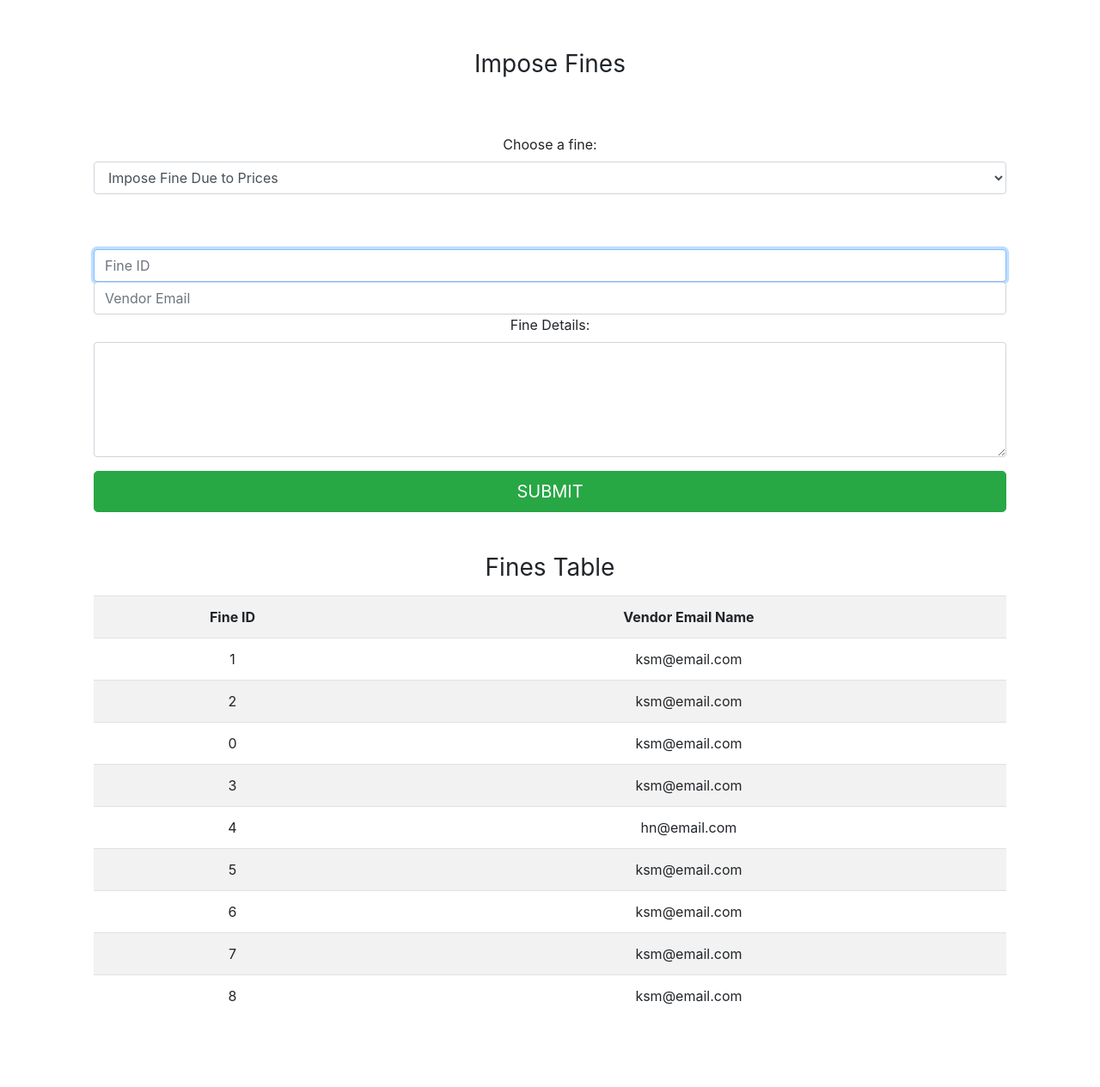
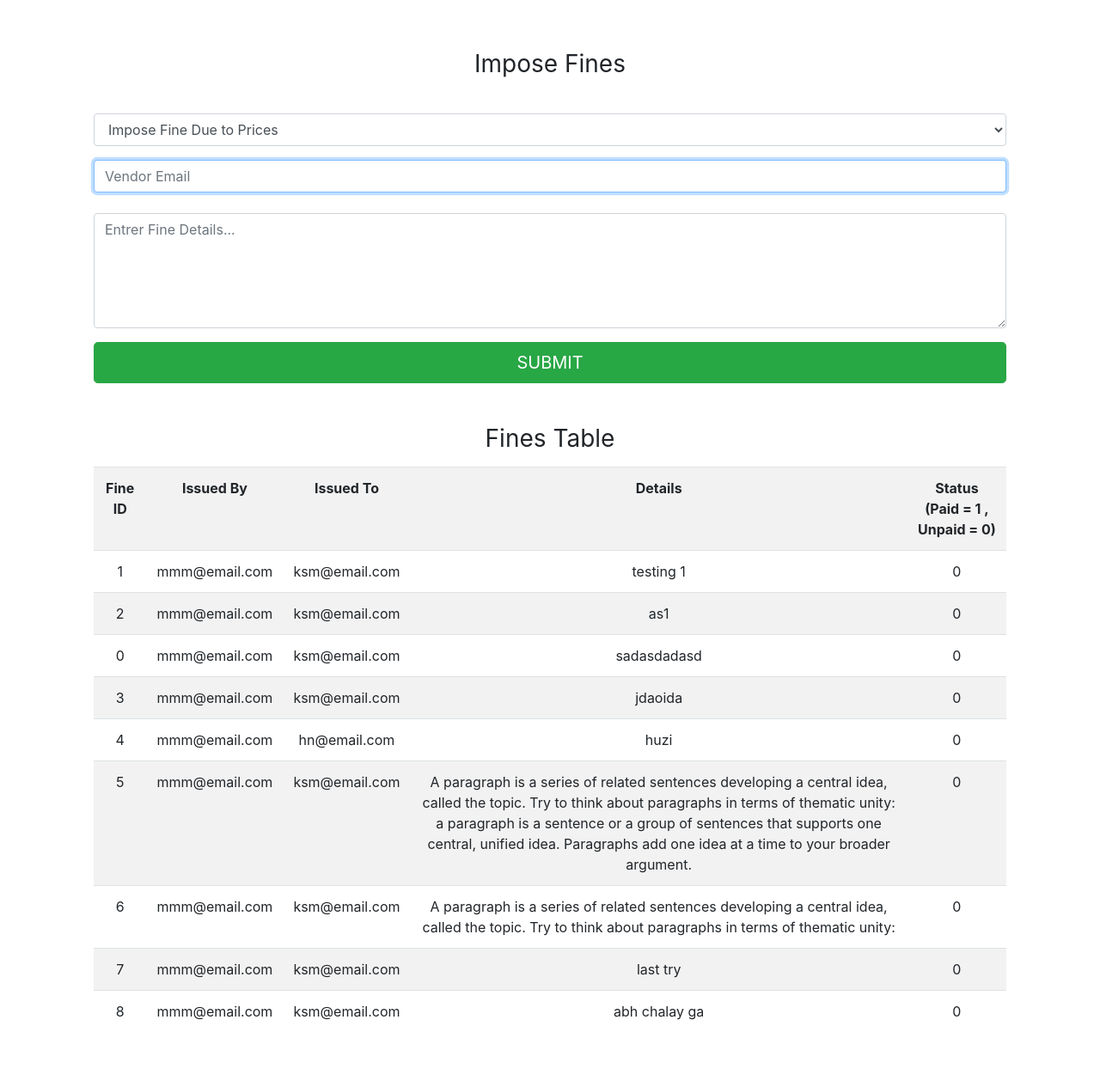
Before and after one commit to huzaifahnadeem/Itwaar-Bazaar-DMS, a Flask app: page /home/govt_official/1/fines/ in a window 1280 px wide. Shown: the part 70-1335 px from the top of the page at 86% size. Before the commit the page ends 1239 px from the top, so only its background shows below. Run offline with Flask 2, Linux system fonts and the light colour scheme; data comes from the database, SQL or seed files in the repository; both versions use the stored data as it was after the commit; some libraries are stand-ins or nearby versions.

Commit message:
use case fines  - finalized

```diff
--- a/app.py
+++ b/app.py
@@ -129,8 +129,9 @@ def add_time_location(email):
         st_time = request.form['st-time']
         en_time = request.form['en-time']
 
-        start_time = datetime.datetime.strptime(st_time,"%H:%M") # convert string to time
-        end_time = datetime.datetime.strptime(en_time,"%H:%M")
+        start_time = datetime.datetime.strptime(
+            st_time, "%H:%M")  # convert string to time
+        end_time = datetime.datetime.strptime(en_time, "%H:%M")
         diff = end_time - start_time
         delta = diff.total_seconds()
 
@@ -141,7 +142,8 @@ def add_time_location(email):
             if error == "":
                 success = "Time and location added successfully"
 
-    return render_template('official_add_time_location.html', home_url = "/home/govt_official/" + email, success=success, error=error)
+    return render_template('official_add_time_location.html', home_url="/home/govt_official/" + email, success=success, error=error)
+
 
 @app.route('/home/govt_official/<email>/remove_time_location/', methods=['POST', 'GET'])
 def remove_time_location(email):
@@ -161,15 +163,17 @@ def remove_time_location(email):
         if exists == False:
             error = "The entered ID does not exist. "
         else:
-            query = "delete from location where time_slot_id = " + str(time_ID_to_remove) + ";"
+            query = "delete from location where time_slot_id = " + \
+                str(time_ID_to_remove) + ";"
             _, error = execute_query(query)
 
             if error == "":
-                success = "Shop given time slot with id " + str(time_ID_to_remove) + " removed successfully."
+                success = "Shop given time slot with id " + \
+                    str(time_ID_to_remove) + " removed successfully."
                 list_of_shops_and_times = get_all_shops_with_slots()
-                return render_template('official_remove_time_location.html', home_url = "/home/govt_official/" + email, list_of_shops_and_times=list_of_shops_and_times, error=error, success=success)
+                return render_template('official_remove_time_location.html', home_url="/home/govt_official/" + email, list_of_shops_and_times=list_of_shops_and_times, error=error, success=success)
 
-    return render_template('official_remove_time_location.html', home_url = "/home/govt_official/" + email, list_of_shops_and_times=list_of_shops_and_times, error=error, success=success)
+    return render_template('official_remove_time_location.html', home_url="/home/govt_official/" + email, list_of_shops_and_times=list_of_shops_and_times, error=error, success=success)
 
 
 @app.route('/home/govt_official/<email>/price_bounds/', methods=['POST', 'GET'])
@@ -263,12 +267,13 @@ def impose_fines(email):
     error = ""
     success = ""
 
-    finesQuery = "select fine_id , vendor_email from fines"
+    finesQuery = "select * from fines"
     # resultOfQuery is a list containing all tuples (comma separated) corresponding to our query.
     resultOfQuery, error = execute_query(finesQuery)
 
     if request.method == 'POST':
-        requestFineId = int(request.form['fineID'])
+        # requestFineId = int(request.form['fineID'])
+        requestFineId = 0
         requestVendorEmail = request.form['vendorEmail']
         requestVendorEmail = str(requestVendorEmail).lower()
         requestFineDetails = request.form['details']
@@ -289,19 +294,12 @@ def impose_fines(email):
             error = "There does not exist a vendor with the given Email ID."
             return render_template('official_fines.html', home_url="/home/govt_official/" + email, finesData=resultOfQuery, error=error, success=success)
 
-        # check if Fine id is valid (should not exist)
-        fineIDExists = False
-        for currRow in resultOfQuery:
-            tempID = currRow[0]
-            if tempID == requestFineId:
-                fineIDExists = True
-                break
+        # compute findID
+        myQuery = "select COALESCE(MAX(fine_id), 0) from fines"
+        tempResult, error = execute_query(myQuery)
+        requestFineId = tempResult[0][0] + 1
 
-        if fineIDExists:
-            error = "There exists a fine with same fine ID. Retry with a new one"
-            return render_template('official_fines.html', home_url="/home/govt_official/" + email, finesData=resultOfQuery, error=error, success=success)
-
-        # at this point vendor email ID and fineId that were input by the user are correct so we run the query and add fine
+        # at this point vendor email ID  is valid that was input by the user so we run the query and add fine
 
         conn = sqlite3.connect('IBDMS.db')
         cur = conn.cursor()
@@ -312,9 +310,9 @@ def impose_fines(email):
         )
         conn.commit()
         conn.close()
-
+        # get updated fines table
         error2 = ""
-        finesQuery = "select fine_id , vendor_email from fines"
+        finesQuery = "select * from fines"
         # resultOfQuery is a list containing all tuples (comma separated) corresponding to our query.
         resultOfQuery, error2 = execute_query(finesQuery)
         success = "Fine Added Successfully !"
@@ -364,7 +362,7 @@ def remove_officials(email):
 
         message = 'Account with email "' + email_to_remove + '" has been removed.'
         accounts_list = all_accounts("govt_official")
-        return render_template('admin_remove_officials.html', home_url = "/home/db_admin/" + email, accounts_list=accounts_list, message=message)
+        return render_template('admin_remove_officials.html', home_url="/home/db_admin/" + email, accounts_list=accounts_list, message=message)
 
     return render_template('admin_remove_officials.html', home_url="/home/db_admin/" + email, accounts_list=accounts_list, message=message)
 
@@ -374,10 +372,11 @@ def query_form(email):
     query_result = ""
     error = ""
     if request.method == 'POST':
-            query = request.form['query']
-            (query_result, error) = execute_query(query)
+        query = request.form['query']
+        (query_result, error) = execute_query(query)
 
-    return render_template('admin_query.html', home_url = "/home/db_admin/" + email, query_result=query_result, error=error)
+    return render_template('admin_query.html', home_url="/home/db_admin/" + email, query_result=query_result, error=error)
+
 
 def add_account(name, email, password, acc_type):
     """
@@ -590,6 +589,7 @@ def all_accounts(acc_type):
 
     return result
 
+
 def insert_location_time(st_time, en_time, shop_num_str):
     """
     Inserts tuples into location and time_slot tables with the given values.
@@ -609,7 +609,7 @@ def insert_location_time(st_time, en_time, shop_num_str):
         cur = conn.cursor()
 
         cur.execute(
-        '''
+            '''
         SELECT MAX(location_id)
         FROM location;
         '''
@@ -621,7 +621,7 @@ def insert_location_time(st_time, en_time, shop_num_str):
             this_location_id = int(this_location_id[0][0]) + 1
 
         cur.execute(
-        '''
+            '''
         SELECT MAX(time_slot_id)
         FROM time_slot;
         '''
@@ -633,7 +633,7 @@ def insert_location_time(st_time, en_time, shop_num_str):
             this_time_slot_id = int(this_time_slot_id[0][0]) + 1
 
         cur.execute(
-        '''
+            '''
         INSERT INTO time_slot (time_slot_id, start_time, end_time)
         VALUES (?, ?, ?);
         ''', (this_time_slot_id, st_time, en_time)
@@ -642,7 +642,7 @@ def insert_location_time(st_time, en_time, shop_num_str):
         query_result.append(cur.fetchall())
 
         cur.execute(
-        '''
+            '''
         INSERT INTO location (location_id, shop_number, time_slot_id)
         VALUES (?, ?, ?);
         ''', (this_location_id, shop_num, this_time_slot_id)
@@ -656,6 +656,7 @@ def insert_location_time(st_time, en_time, shop_num_str):
         error = str(sys.exc_info()[1])
 
     return error
+
 
 def get_all_shops_with_slots():
     """
@@ -672,7 +673,7 @@ def get_all_shops_with_slots():
         cur = conn.cursor()
 
         cur.execute(
-        '''
+            '''
         SELECT location.time_slot_id, shop_number, start_time, end_time
         FROM time_slot INNER JOIN location
         ON time_slot.time_slot_id = location.time_slot_id
--- a/templates/official_fines.html
+++ b/templates/official_fines.html
@@ -72,7 +72,6 @@
       <form method="post">
 
         <h1 class="h3 mb-3 font-weight-normal"> Impose Fines</h1>
-        <br><br>
 
         <!--The for attribute of <label> must be equal to the id attribute of the related element to bind them together.-->
         <!--for & id should be same so that they are binded together-->
@@ -80,27 +79,23 @@
 
         <!-- select fine type.... -->
         <div class="form-group">
-          <label for="type">Choose a fine:</label>
+          <label for="type"></label>
           <select class="form-control" name="fineType" id="sel1">
             <option value="priceFine">Impose Fine Due to Prices</option>
             <option value="rentFine">Impose Fine Due to Rent Issues</option>
           </select>
         </div>
-        <br><br>
-
-        <!--fine ID-->
-        <label for="fineID" class="sr-only">Input Item ID</label>
-        <input type="text" name="fineID" id="fineID" class="form-control" placeholder="Fine ID" required autofocus>
 
         <!--take vendor email....accessed by name in app.py-->
-        <label for="emailID" class="sr-only">Input Vendor's Email ID</label>
+        <label for="emailID" class="sr-only"></label>
         <input type="text" name="vendorEmail" id="emailID" class="form-control" placeholder="Vendor Email" required
           autofocus>
 
         <!--take fine details from user...accessed by name in app.py-->
         <div class="form-group">
-          <label for="fineDetails">Fine Details:</label>
-          <textarea class="form-control" name="details" rows="5" id="fineDetails"></textarea>
+          <label for="fineDetails"></label>
+          <textarea class="form-control" name="details" rows="5" id="fineDetails"
+            placeholder="Entrer Fine Details..."></textarea>
         </div>
 
         <button class="btn btn-lg btn-success btn-block" type="submit">SUBMIT</button>
@@ -112,14 +107,13 @@
 
       <!-- print allItems list argument....each element of list is a complete row(in a tuple) -->
       <!--CONVERT THIS PRINT INTO A GOOD LOOKING TABLE-->
-      <!-- {% for your_list_element in finesData %}
-      <p>{{ your_list_element }} </p>
-      {% endfor %} -->
-
       <table class="table table-striped">
         <tr>
           <th>Fine ID</th>
-          <th>Vendor Email Name</th>
+          <th>Issued By</th>
+          <th>Issued To</th>
+          <th>Details</th>
+          <th>Status (Paid = 1 , Unpaid = 0)</th>
         </tr>
 
         {% for currTuple in finesData %}
@@ -139,6 +133,7 @@
 
   <!-- javascript -->
   <script src="https://code.jquery.com/jquery-3.5.1.slim.min.js"></script>
-      <script>window.jQuery || document.write('<script src="../assets/js/vendor/jquery.slim.min.js"><\/script>')</script><script src="{{ url_for('static', filename='js/bootstrap.bundle.min.js') }}"></script>
+  <script>window.jQuery || document.write('<script src="../assets/js/vendor/jquery.slim.min.js"><\/script>')</script>
+  <script src="{{ url_for('static', filename='js/bootstrap.bundle.min.js') }}"></script>
 
 </html>
```
Also changed, not shown: IBDMS.db.
